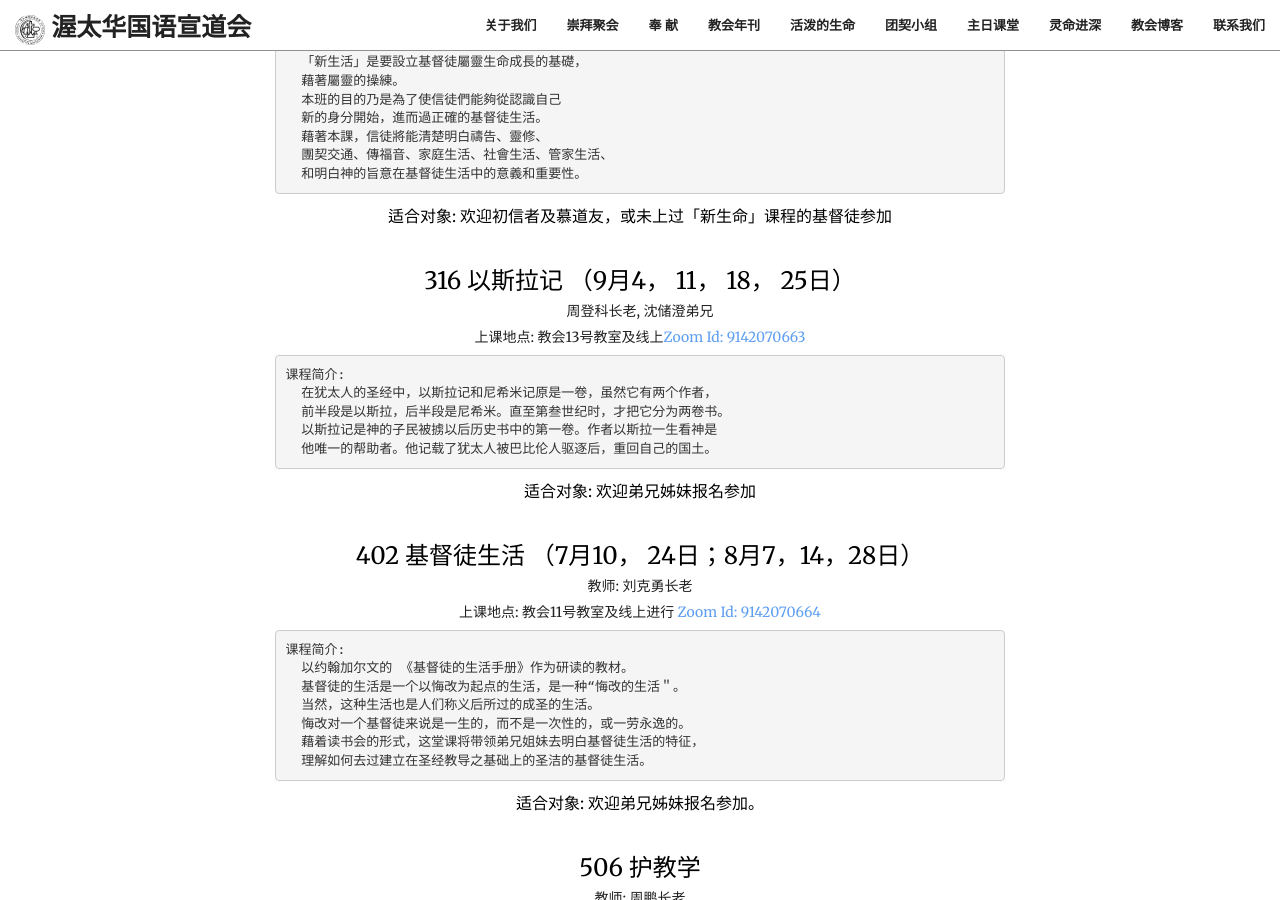
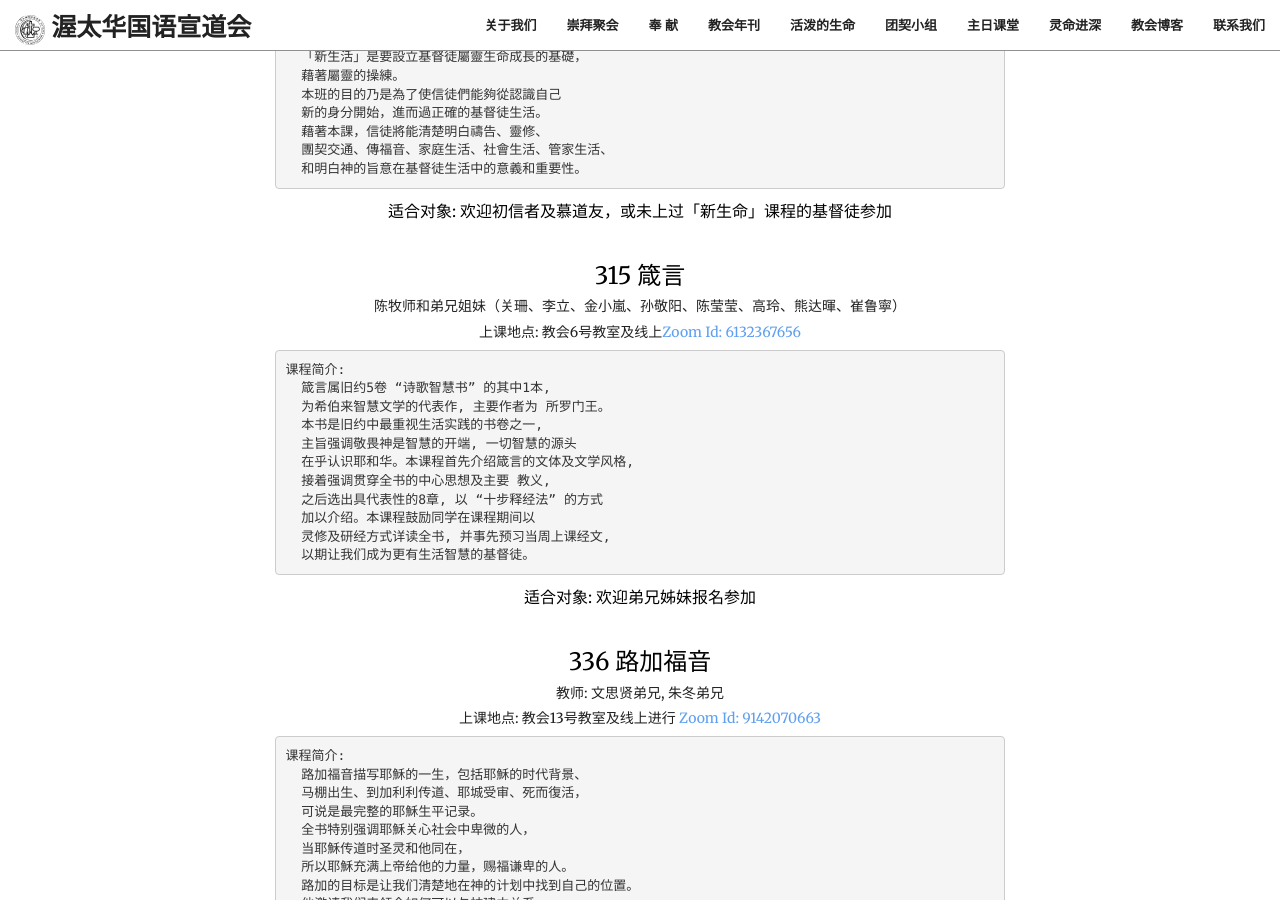
Before and after one commit to JonasYow/ottawaomac, a Jekyll site: the page built from index.html, in a window 1280 px wide and 900 px high, scrolled down 6594 px. Built offline with Jekyll 4.4.1, drawn with Linux system fonts in a browser that asks for light colours; some web fonts are replaced; some of the changed text lies outside the part shown.

Commit message:
update sunday school course

```diff
--- a/_data/sundayschool.yaml
+++ b/_data/sundayschool.yaml
@@ -1,5 +1,5 @@
-- title: "101 新生命"
-  teacher: "教师: 兰青道长老，吴建广弟兄"
+- title: "102 新生活"
+  teacher: "教师: 吴建广弟兄，吴飞弟兄"
   room: '上课地点: 教会15号教室及线上进行 <a href="https://zoom.us/j/9142070664">Zoom Id: 9142070664</a>'
   content: |
    课程简介:
@@ -13,40 +13,54 @@
      和明白神的旨意在基督徒生活中的意義和重要性。
   applicable: "适合对象: 欢迎初信者及慕道友，或未上过「新生命」课程的基督徒参加"
 
-- title: "316 以斯拉记 （9月4， 11， 18， 25日）"
-  teacher: "周登科长老, 沈储澄弟兄"
-  room: '上课地点: 教会13号教室及线上<a href="https://zoom.us/j/9142070663">Zoom Id: 9142070663</a>'
+- title: "315 箴言"
+  teacher: "陈牧师和弟兄姐妹（关珊、李立、金小嵐、孙敬阳、陈莹莹、高玲、熊达暉、崔鲁寧）"
+  room: '上课地点: 教会6号教室及线上<a href="https://zoom.us/j/6132367656">Zoom Id: 6132367656</a>'
   content: |
     课程简介:
-      在犹太人的圣经中，以斯拉记和尼希米记原是一卷，虽然它有两个作者，
-      前半段是以斯拉，后半段是尼希米。直至第叁世纪时，才把它分为两卷书。
-      以斯拉记是神的子民被掳以后历史书中的第一卷。作者以斯拉一生看神是
-      他唯一的帮助者。他记载了犹太人被巴比伦人驱逐后，重回自己的国土。
+      箴言属旧约5卷 “诗歌智慧书” 的其中1本,
+      为希伯来智慧文学的代表作, 主要作者为 所罗门王。
+      本书是旧约中最重视生活实践的书卷之一,
+      主旨强调敬畏神是智慧的开端, 一切智慧的源头
+      在乎认识耶和华。本课程首先介绍箴言的文体及文学风格,
+      接着强调贯穿全书的中心思想及主要 教义,
+      之后选出具代表性的8章, 以 “十步释经法” 的方式
+      加以介绍。本课程鼓励同学在课程期间以
+      灵修及研经方式详读全书, 并事先预习当周上课经文,
+      以期让我们成为更有生活智慧的基督徒。
   applicable: "适合对象: 欢迎弟兄姊妹报名参加"
 
-- title: "402 基督徒生活 （7月10， 24日；8月7，14，28日）"
-  teacher: "教师: 刘克勇长老"
-  room: '上课地点: 教会11号教室及线上进行 <a href="https://us02web.zoom.us/j/9142070664">Zoom Id: 9142070664</a>'
+- title: "336 路加福音"
+  teacher: "教师: 文思贤弟兄, 朱冬弟兄"
+  room: '上课地点: 教会13号教室及线上进行 <a href="https://us02web.zoom.us/j/9142070663">Zoom Id: 9142070663</a>'
   content: |
     课程简介:
-      以约翰加尔文的 《基督徒的生活手册》作为研读的教材。
-      基督徒的生活是一个以悔改为起点的生活，是一种“悔改的生活＂。
-      当然，这种生活也是人们称义后所过的成圣的生活。
-      悔改对一个基督徒来说是一生的，而不是一次性的，或一劳永逸的。
-      藉着读书会的形式，这堂课将带领弟兄姐妹去明白基督徒生活的特征，
-      理解如何去过建立在圣经教导之基础上的圣洁的基督徒生活。
-  applicable: "适合对象: 欢迎弟兄姊妹报名参加。"
+      路加福音描写耶穌的一生，包括耶穌的时代背景、
+      马棚出生、到加利利传道、耶城受审、死而復活，
+      可说是最完整的耶穌生平记录。
+      全书特别强调耶穌关心社会中卑微的人，
+      当耶穌传道时圣灵和他同在，
+      所以耶穌充满上帝给他的力量，赐福谦卑的人。
+      路加的目标是让我们清楚地在神的计划中找到自己的位置。
+      他邀请我们来领会如何可以与神建立关系,
+      这是一个信心旅程,也是人生的历程—这正是人生意义所在。
+  applicable: "适合对象: 欢迎弟兄姊妹报名参加"
 
-- title: "506 护教学"
-  teacher: "教师: 周鹏长老"
-  room: '上课地点: 教会6号教室及线上进行 <a href="https://us02web.zoom.us/j/9142070661">Zoom Id: 9142070661</a>'
+- title: "406 合神心意的家庭"
+  teacher: "教师: 梁军长老, 徐云帆姐妹"
+  room: '上课地点: 教会11号教室及线上进行 <a href="https://us02web.zoom.us/j/9142070661">Zoom Id: 9142070661</a>'
   content: |
     课程简介:
-      基督教的护教学（Apologetics）就是借助说理，替信仰辩护，去除人们的误解，
-      釐清反面的论点，并用人可理解的方式，说明基督教为什麼是可信的、真实的、
-      不自相抵触的，而且是与人有益的，是人类所需要的。
-      本课以“改革宗預設論護教學”为主干，来介绍护教的必要，定义，分类，方法。
-      本课程主要参考范泰爾（Cornelius Van Til）
-      啟示性的“預設論護教學”（Presuppositionalism）
-      和约翰 达勒姆（John Frame）認識論
+      今天在这一个末了的世代里而，魔鬼是要用尽一切的手段来破坏家挺，
+      我们在世界各地都发现整个家庭的价值、整个家庭的和谐，
+      随着日子的前进，破坏的程度是一直有增无减。
+      然而在许多基督徒的这个围子里面，
+      我们发现有两种截然不同的极端来面对家庭问题。
+      有一方面的觉得所有婚姻家庭的问题都是因为人不属灵，
+      所以一个人只要属灵了，一个人只要爱主了，一个人好好地聚会，
+      就没问题了。另外一类的基督徒呢，他们就认为婚姻家庭这个是最重要的，
+      这个是最需要学习的，然而他们却很少到《圣经》里面来学习。
+      整个的人类是神的创造，创造人类的主最知道我们人类各方面的问题应该怎么来解决，
+      让我们靠着主的恩典，从《圣经》里面来学习、来明白，什么样的家庭，
+      怎么样做，我们才能够有一个合神心意的家庭。
   applicable: "适合对象: 欢迎弟兄姊妹报名参加。"
--- a/_includes/dailylivingwater.html
+++ b/_includes/dailylivingwater.html
@@ -1,5 +1,5 @@
 <section id="livingwater"  class="bg-info">
     <div class="container">
-        <iframe src="img/livinglife.pdf#toolbar=0" style="background-color:snow;" width="100%" height="400"></iframe>
+        <img src="img/livinglife.png" style="background-color:snow;" width="100%" height="400"></img>
     </div>
 </section>
--- a/_includes/sundayschool.html
+++ b/_includes/sundayschool.html
@@ -2,10 +2,10 @@
     <div class="container">
         <div class="row">
             <div class="col-lg-12 text-center">
-                <h2 class="section-heading filtered"><strong>2022年第3季 (7月~9月)  中文成人主日学</strong></h2>
-                <h4>上课时间： 7月3日~9月25日, 每主日上午 9~10奌</h4>
+                <h2 class="section-heading filtered"><strong>2022年第4季 (10月~11月)  中文成人主日学</strong></h2>
+                <h4>上课时间： 10月2日~12月18日, 每主日上午 9~10奌</h4>
                 <hr class="primary">
-                <p>OMAC 2022 第3季主日学 <a href="https://forms.gle/5sTu52rJh2fwU8dB7">报名表</a></p>
+                <p>OMAC 2022 第4季主日学 <a href="https://forms.gle/UiaZsr4aL8ZHc3bn7">报名表</a></p>
             </div>
         </div>
     </div>
```
Also changed, not shown: img/livinglife.png (added).
